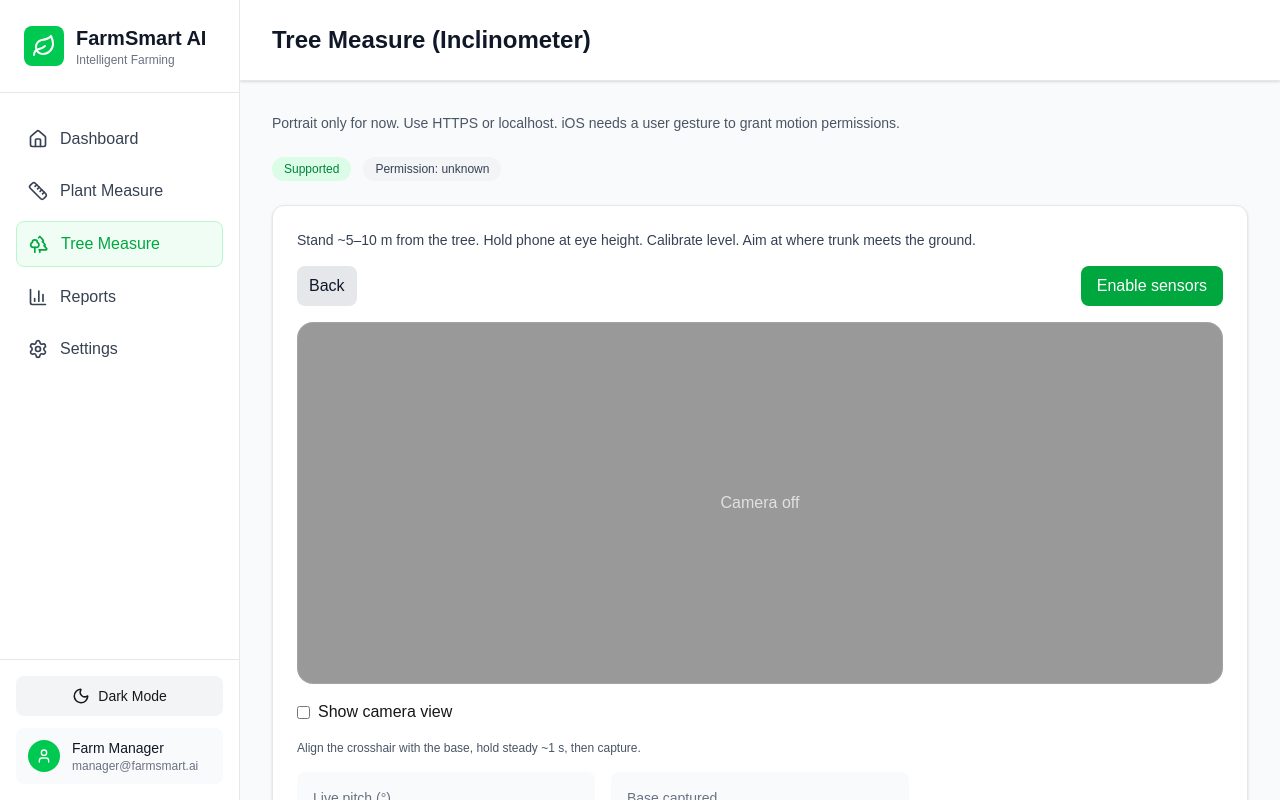
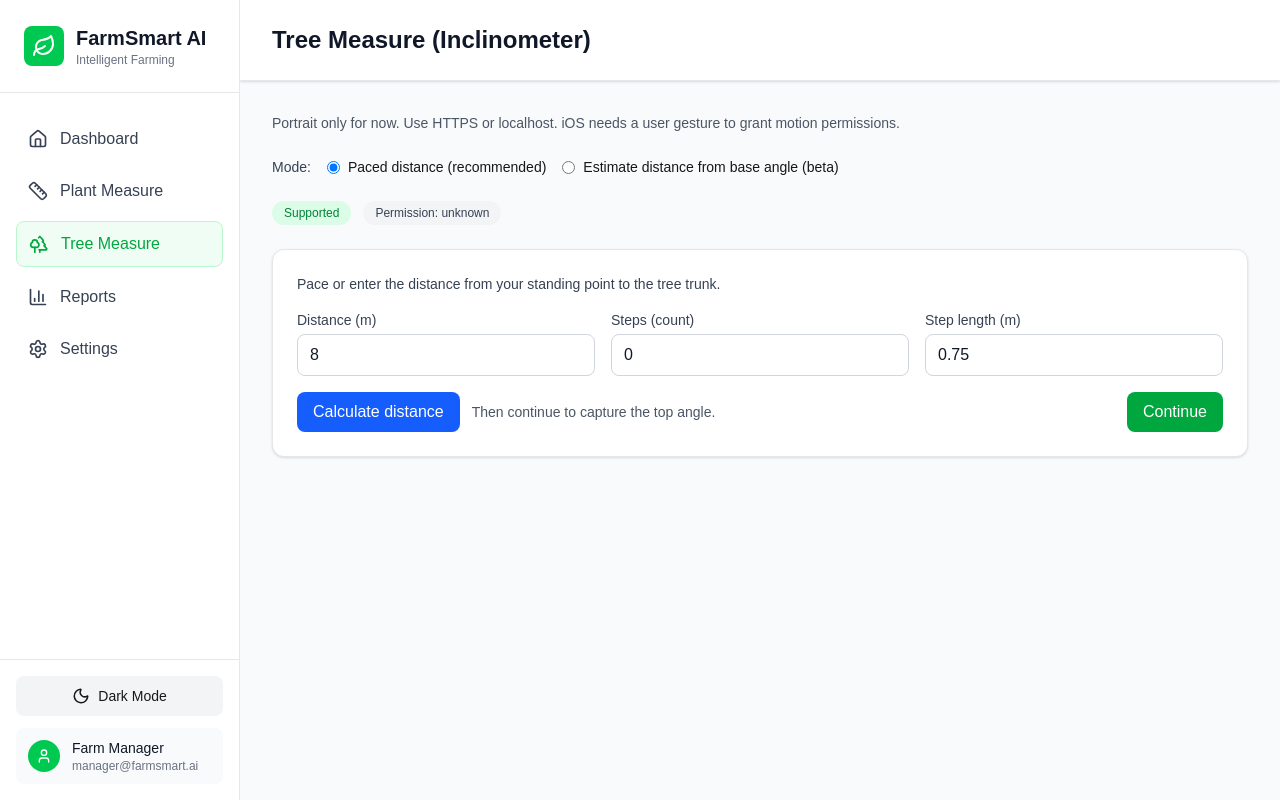
Before and after one commit to NourMtir0722/farmsmart-AI, a Next.js app: page /tree-measure in a window 1280 px wide. Both pictures are taken after a click on the button "Save & Continue". Shown: the top 800 px of the page. Built offline with nearby package versions, Linux system fonts and the light colour scheme; no server answers.

Commit message:
feat(tree-measure): add paced distance mode with validation and top-only capture; guard rails for base-angle mode; persist step length

```diff
--- a/src/app/tree-measure/page.tsx
+++ b/src/app/tree-measure/page.tsx
@@ -11,9 +11,10 @@ import {
   radToDeg,
   computeTreeHeight,
   estimateHeightUncertainty,
+  computeHeightFromDistance,
 } from '@/lib/measure/inclinometer'
 
-type Step = 'setup' | 'base' | 'top' | 'result'
+type Step = 'setup' | 'distance' | 'base' | 'top' | 'result'
 
 export default function TreeMeasureWizardPage() {
   const [supported, setSupported] = useState<boolean>(false)
@@ -41,6 +42,16 @@ export default function TreeMeasureWizardPage() {
   const [rangeM, setRangeM] = useState<{ p10: number; p90: number } | null>(null)
   const [units, setUnits] = useState<'m' | 'ft'>('m')
   const [estimatedDistanceM, setEstimatedDistanceM] = useState<number | null>(null)
+  const [mode, setMode] = useState<'paced' | 'baseAngle'>('paced')
+  const [distanceM, setDistanceM] = useState<number>(8.0)
+  const [stepsCount, setStepsCount] = useState<number>(0)
+  const [stepLengthM, setStepLengthM] = useState<number>(() => {
+    if (typeof window === 'undefined') return 0.75
+    const s = window.localStorage.getItem('stepLengthM')
+    const v = s ? Number(s) : NaN
+    return Number.isFinite(v) && v > 0 ? v : 0.75
+  })
+  const [distanceError, setDistanceError] = useState<string>('')
 
   // Camera preview state
   const detectMobileDefault = () => {
@@ -219,7 +230,7 @@ export default function TreeMeasureWizardPage() {
     if (typeof window !== 'undefined') {
       localStorage.setItem('eyeHeightM', String(eyeHeightM))
     }
-    setStep('base')
+    setStep(mode === 'paced' ? 'distance' : 'base')
   }
 
   const onCalibrate = () => {
@@ -247,16 +258,16 @@ export default function TreeMeasureWizardPage() {
     const variance = n > 1 ? values.reduce((acc, v) => acc + Math.pow(v - mean, 2), 0) / (n - 1) : 0
     const sdRad = Math.sqrt(variance)
     const baseAbsDeg = Math.abs(radToDeg(medianRad))
-    // block if |base| < 1°
-    if (baseAbsDeg < 1) {
-      setWarning('Angle to base too shallow; step back a few meters and recapture.')
-      return // remain on step 2
+    // guard rails: block if |base| outside [5°, 35°]
+    if (baseAbsDeg < 5) {
+      setWarning('Base angle too small. Move farther and recapture.')
+      return
     }
-    // stronger warning if |base| < 2° (allow proceed but disable Next on top step)
-    setBaseTooShallow(baseAbsDeg < 2)
-    if (baseAbsDeg < 2) {
-      setWarning('Angle to base is very shallow (<2°). Step back to 5–10 m and recapture for better accuracy.')
+    if (baseAbsDeg > 35) {
+      setWarning('Base angle too large. Move closer and recapture.')
+      return
     }
+    setBaseTooShallow(false)
     setBaseAngleRad(medianRad)
     setBaseSdRad(sdRad)
     // Update estimated horizontal distance d' = h0 / tan(|θ1|)
@@ -266,7 +277,7 @@ export default function TreeMeasureWizardPage() {
   }
 
   const onCaptureTop = () => {
-    if (baseAngleRad == null) return
+    if (mode === 'baseAngle' && baseAngleRad == null) return
     // require at least 10 samples within buffer (~1s)
     const buf = sampleBufferRef.current
     if (buf.length < 10) {
@@ -282,18 +293,32 @@ export default function TreeMeasureWizardPage() {
     const sdRad = Math.sqrt(variance)
     setTopAngleRad(medianRad)
     setTopSdRad(sdRad)
-    // compute result (guard tiny tan base)
-    const baseAbsDeg = Math.abs(radToDeg(baseAngleRad))
-    if (baseAbsDeg < 1) {
-      setWarning('Angle to base too shallow; step back a few meters and recapture.')
-      setStep('base')
+
+    if (mode === 'paced') {
+      // validate distance
+      if (!(distanceM >= 3 && distanceM <= 25)) {
+        setWarning('Distance must be between 3 m and 25 m.')
+        setStep('distance')
+        return
+      }
+      const h = computeHeightFromDistance({ cameraHeightM: eyeHeightM, distanceM, topAngleRad: medianRad })
+      setResultM(Number(h.toFixed(2)))
+      setRangeM(null)
+      setStep('result')
       return
     }
-    // compute nominal height (not displayed directly; uncertainty median used instead)
-    computeTreeHeight({ eyeHeightM, baseAngleRad, topAngleRad: medianRad })
+
+    // base-angle mode: additional guard rail (top - base) >= 5°
+    const diffDeg = radToDeg(medianRad) - radToDeg(baseAngleRad!)
+    if (diffDeg < 5) {
+      setWarning('Angle difference too small. Aim higher or move closer, then recapture the top.')
+      return
+    }
+    // compute uncertainty in base-angle mode
+    computeTreeHeight({ eyeHeightM, baseAngleRad: baseAngleRad!, topAngleRad: medianRad })
     const estParams = {
       eyeHeightM,
-      baseAngleRad,
+      baseAngleRad: baseAngleRad!,
       topAngleRad: medianRad,
       samples: 400,
       ...(typeof baseSdRad === 'number' ? { baseSdRad } : {}),
@@ -342,6 +367,17 @@ export default function TreeMeasureWizardPage() {
         <div className="text-sm text-gray-600 dark:text-gray-400">
           Portrait only for now. Use HTTPS or localhost. iOS needs a user gesture to grant motion permissions.
         </div>
+        <div className="flex flex-wrap items-center gap-4 text-sm">
+          <span className="text-gray-700 dark:text-gray-300 font-medium">Mode:</span>
+          <label className="inline-flex items-center gap-2">
+            <input type="radio" name="mode" checked={mode === 'paced'} onChange={() => setMode('paced')} />
+            <span>Paced distance (recommended)</span>
+          </label>
+          <label className="inline-flex items-center gap-2">
+            <input type="radio" name="mode" checked={mode === 'baseAngle'} onChange={() => setMode('baseAngle')} />
+            <span>Estimate distance from base angle (beta)</span>
+          </label>
+        </div>
 
         <div className="flex items-center gap-3">
           {SupportedPill}
@@ -381,6 +417,62 @@ export default function TreeMeasureWizardPage() {
                 className="px-4 py-2 rounded-lg bg-green-600 text-white disabled:bg-gray-400"
               >
                 Save & Continue
+              </button>
+            </div>
+          </div>
+        )}
+
+        {step === 'distance' && (
+          <div className="bg-white dark:bg-gray-800 rounded-xl shadow border border-gray-200 dark:border-gray-700 p-6 space-y-4">
+            <div className="text-sm text-gray-700 dark:text-gray-300">Pace or enter the distance from your standing point to the tree trunk.</div>
+            <div className="grid grid-cols-1 md:grid-cols-3 gap-4">
+              <div>
+                <label className="block text-sm font-medium text-gray-700 dark:text-gray-300 mb-1">Distance (m)</label>
+                <input type="number" min={0} step={0.1} value={distanceM}
+                  onChange={(e) => {
+                    const v = Number(e.target.value)
+                    setDistanceM(v)
+                    setDistanceError(v >= 3 && v <= 25 ? '' : 'Must be between 3 and 25 m')
+                  }}
+                  className="w-full px-3 py-2 border border-gray-300 dark:border-gray-600 rounded-lg bg-white dark:bg-gray-700 text-gray-900 dark:text-white" />
+                {distanceError && <div className="mt-1 text-xs text-red-600 dark:text-red-400">{distanceError}</div>}
+              </div>
+              <div>
+                <label className="block text-sm font-medium text-gray-700 dark:text-gray-300 mb-1">Steps (count)</label>
+                <input type="number" min={0} step={1} value={stepsCount}
+                  onChange={(e) => setStepsCount(Number(e.target.value))}
+                  className="w-full px-3 py-2 border border-gray-300 dark:border-gray-600 rounded-lg bg-white dark:bg-gray-700 text-gray-900 dark:text-white" />
+              </div>
+              <div>
+                <label className="block text-sm font-medium text-gray-700 dark:text-gray-300 mb-1">Step length (m)</label>
+                <input type="number" min={0.2} step={0.01} value={stepLengthM}
+                  onChange={(e) => {
+                    const v = Number(e.target.value)
+                    setStepLengthM(v)
+                    if (typeof window !== 'undefined') localStorage.setItem('stepLengthM', String(v))
+                  }}
+                  className="w-full px-3 py-2 border border-gray-300 dark:border-gray-600 rounded-lg bg-white dark:bg-gray-700 text-gray-900 dark:text-white" />
+              </div>
+            </div>
+            <div className="flex items-center gap-3">
+              <button
+                onClick={() => {
+                  const calc = Number((stepsCount * stepLengthM).toFixed(2))
+                  setDistanceM(calc)
+                  setDistanceError(calc >= 3 && calc <= 25 ? '' : 'Must be between 3 and 25 m')
+                }}
+                className="px-4 py-2 rounded-lg bg-blue-600 text-white"
+              >
+                Calculate distance
+              </button>
+              <div className="text-sm text-gray-600 dark:text-gray-400">Then continue to capture the top angle.</div>
+              <div className="flex-1" />
+              <button
+                onClick={() => setStep('top')}
+                disabled={!(distanceM >= 3 && distanceM <= 25)}
+                className="px-4 py-2 rounded-lg bg-green-600 text-white disabled:bg-gray-400"
+              >
+                Continue
               </button>
             </div>
           </div>
@@ -488,15 +580,15 @@ export default function TreeMeasureWizardPage() {
           <div className="bg-white dark:bg-gray-800 rounded-xl shadow border border-gray-200 dark:border-gray-700 p-6 space-y-4">
             <div className="flex items-center gap-3">
               <button
-                onClick={() => setStep('base')}
+                onClick={() => setStep(mode === 'paced' ? 'distance' : 'base')}
                 className="px-3 py-2 rounded-lg bg-gray-200 dark:bg-gray-700 text-gray-900 dark:text-white"
               >
                 Back
               </button>
               <div className="flex-1" />
               {streaming && (
-                <button
-                  onClick={onCalibrate}
+              <button
+                onClick={onCalibrate}
                   className="px-4 py-2 rounded-lg bg-amber-600 text-white"
                 >
                   Calibrate level
@@ -569,7 +661,7 @@ export default function TreeMeasureWizardPage() {
             <div className="flex items-center justify-end gap-3">
               <button
                 onClick={onCaptureTop}
-                disabled={!streaming || baseAngleRad == null || baseTooShallow}
+                disabled={!streaming || (mode === 'baseAngle' && (baseAngleRad == null || baseTooShallow))}
                 className="px-4 py-2 rounded-lg bg-blue-600 text-white disabled:bg-gray-400"
               >
                 Capture top angle
```
